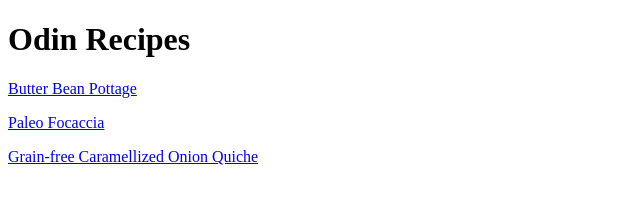
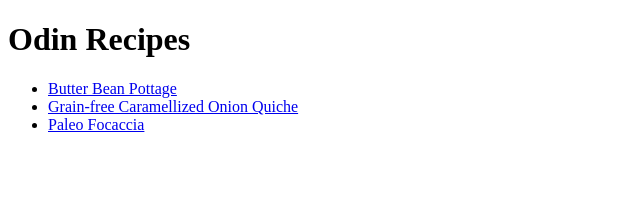
Before and after one commit to ian-gilles/odin-recipes, a plain HTML site: page index.html in a window 1280 px wide. Shown: the whole page, without its empty margins (0-640 px from the left). Drawn offline with Linux system fonts and the light colour scheme.

Commit message:
Add recipes to list

```diff
--- a/index.html
+++ b/index.html
@@ -7,8 +7,10 @@
 
     <body>
         <h1>Odin Recipes</h1>
-        <a href="./recipes/butter-bean-pottage.html">Butter Bean Pottage</a>
-        <p><a href="./recipes/paleo-focaccia.html">Paleo Focaccia</a></p>
-        <p><a href="./recipes/caramellized-onion-quiche.html">Grain-free Caramellized Onion Quiche</a></p>
-    </body>
+        <ul>
+            <li><a href="./recipes/butter-bean-pottage.html">Butter Bean Pottage</a></li>
+            <li><a href="./recipes/caramellized-onion-quiche.html">Grain-free Caramellized Onion Quiche</a></li>
+            <li><a href="./recipes/paleo-focaccia.html">Paleo Focaccia</a></li>
+        </ul>
+        </body>
 </html>
```
